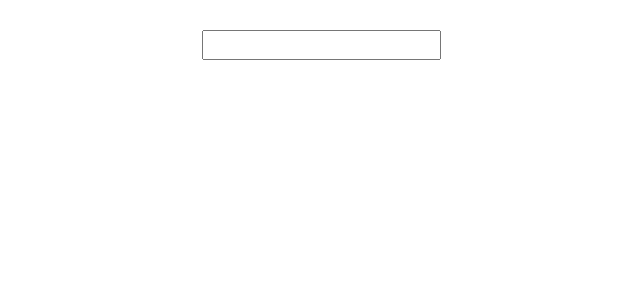
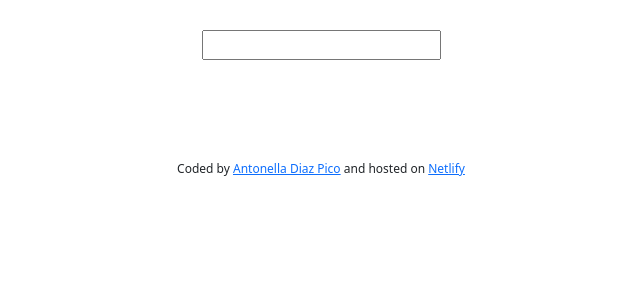
Before and after one commit to AntonellaDiazPico/dictionary-react, a React (Create React App) app: page / in a window 1280 px wide. Shown: the top 300 px of the page, without its empty margins (319-959 px from the left). Built offline with nearby package versions, Linux system fonts and the light colour scheme.

Commit message:
Added Footer component linked to GitHub and Netlify

```diff
--- a/src/App.js
+++ b/src/App.js
@@ -1,5 +1,6 @@
 import SearchEngine from "./SearchEngine";
 import "./App.css";
+import Footer from "./Footer";
 
 export default function App() {
   return (
@@ -9,6 +10,7 @@ export default function App() {
           {/* <img src={dictionaryArtClip} className="header-img" alt="logo"/> */}
         </header>
         <SearchEngine />
+        <Footer />
       </div>
     </div>
   );
--- /dev/null
+++ b/src/Footer.css
@@ -0,0 +1,5 @@
+.Footer {
+    font-size: 12px;
+    margin-top: 100px;
+    text-align: center;
+}
--- /dev/null
+++ b/src/Footer.js
@@ -0,0 +1,15 @@
+import React from "react";
+import "./Footer.css";
+
+export default function Footer() {
+  return (
+    <div className="Footer">
+      Coded by{" "}
+      <a href="https://github.com/AntonellaDiazPico/dictionary-react">
+        Antonella Diaz Pico
+      </a>{" "}
+      and hosted on{" "}
+      <a href="https://frosty-mirzakhani-92ddb4.netlify.app/">Netlify</a>
+    </div>
+  );
+}
```
